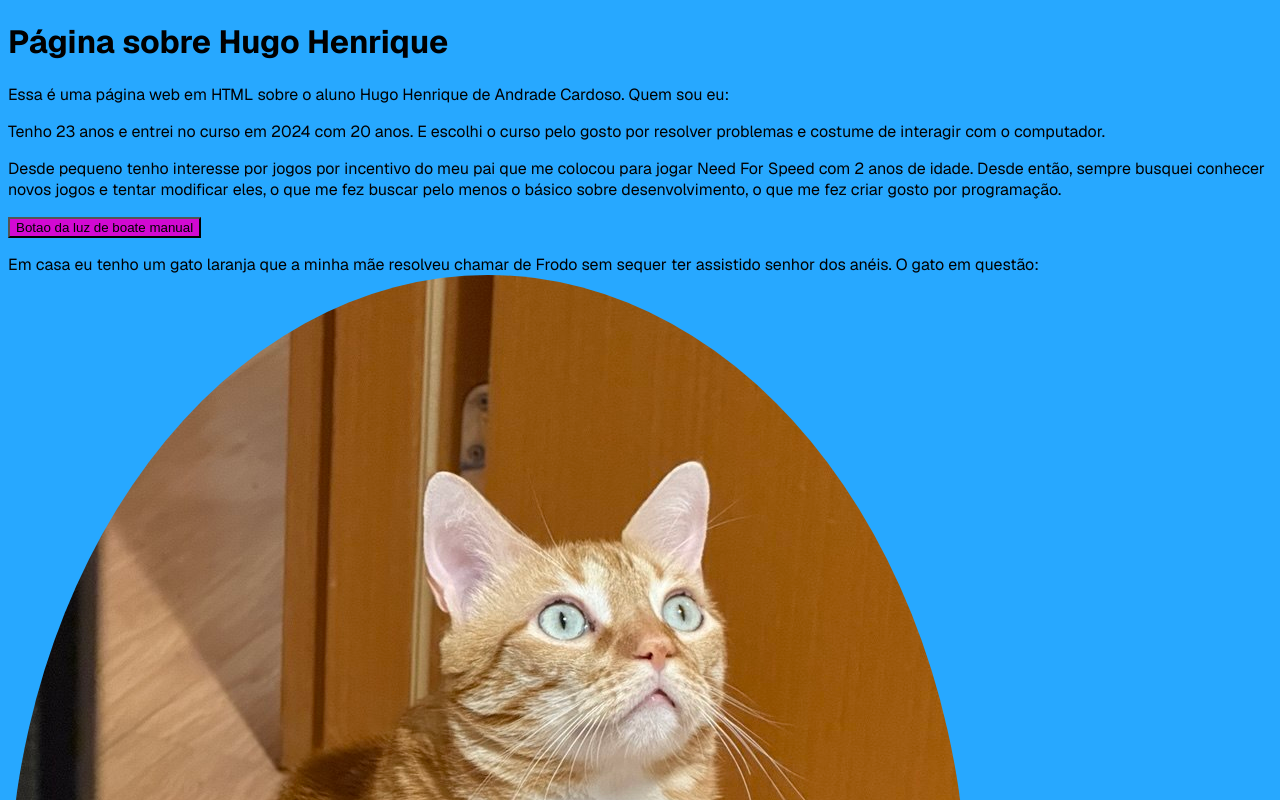
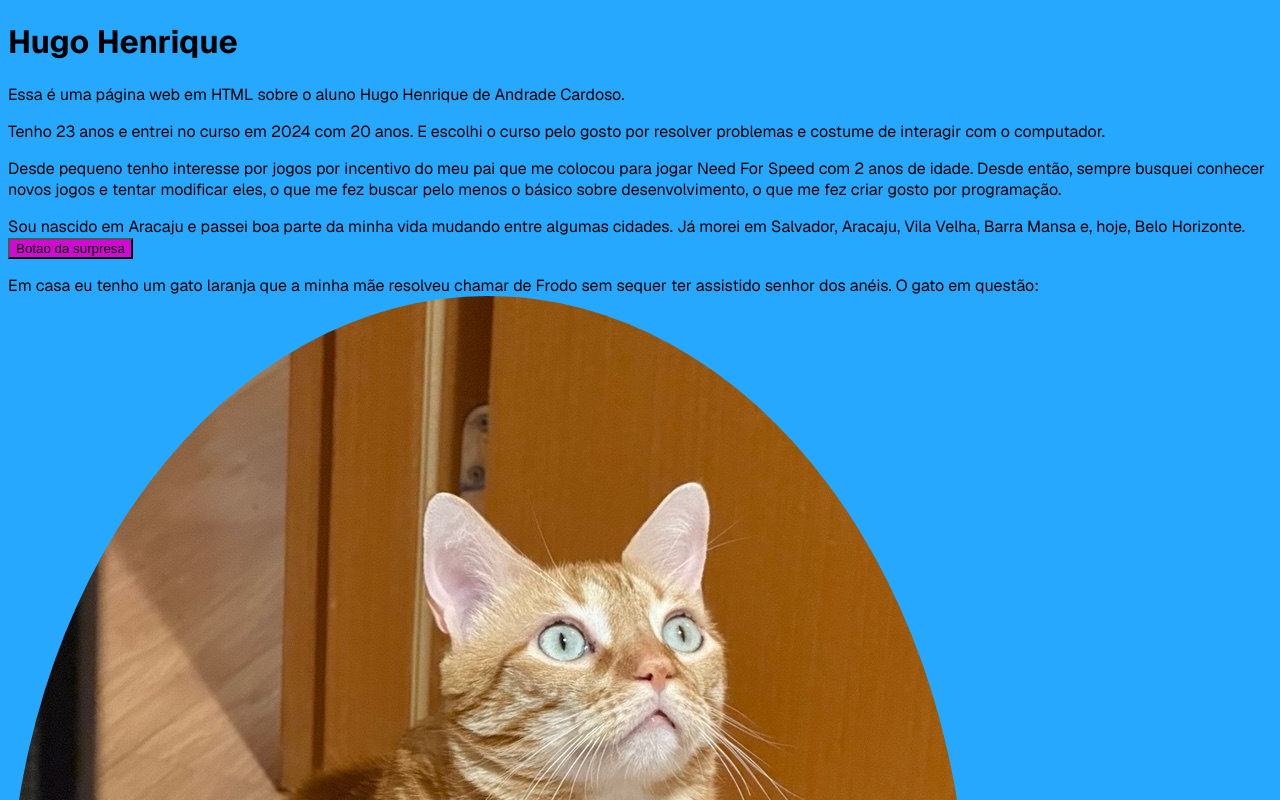
Before and after one commit to hhdacardoso/utf-cg-tp0, a plain HTML site: page index.html in a window 1280 px wide. Shown: the top 800 px of the page. Drawn offline with nearby package versions, Linux system fonts and the light colour scheme.

Commit message:
Atualizacao dos textos

```diff
--- a/index.html
+++ b/index.html
@@ -10,16 +10,18 @@
   <title>Hugo Henrique de Andrade Cardoso</title>
 </head>
 <body>
-    <h1>Página sobre Hugo Henrique</h1>
+    <h1>Hugo Henrique</h1>
 
-    <p1>Essa é uma página web em HTML sobre o aluno Hugo Henrique de Andrade Cardoso. Quem sou eu:</p>
+    <p1>Essa é uma página web em HTML sobre o aluno Hugo Henrique de Andrade Cardoso.</p>
 
     <p2>Tenho 23 anos e entrei no curso em 2024 com 20 anos. E escolhi o curso pelo gosto por resolver problemas e costume de interagir com o computador.</p>
 
     <p3>Desde pequeno tenho interesse por jogos por incentivo do meu pai que me colocou para jogar Need For Speed com 2 anos de idade. Desde então, sempre busquei conhecer novos jogos e tentar modificar eles, o que me fez buscar pelo menos o básico sobre desenvolvimento, o que me fez criar gosto por programação.</p>
 
+    <p4>Sou nascido em Aracaju e passei boa parte da minha vida mudando entre algumas cidades. Já morei em Salvador, Aracaju, Vila Velha, Barra Mansa e, hoje, Belo Horizonte.</p4>
+
     <div>
-        <button id="effect-button">Botao da luz de boate manual</button>
+        <button id="effect-button">Botao da surpresa</button>
     </div>
 
     <p></p>
```
